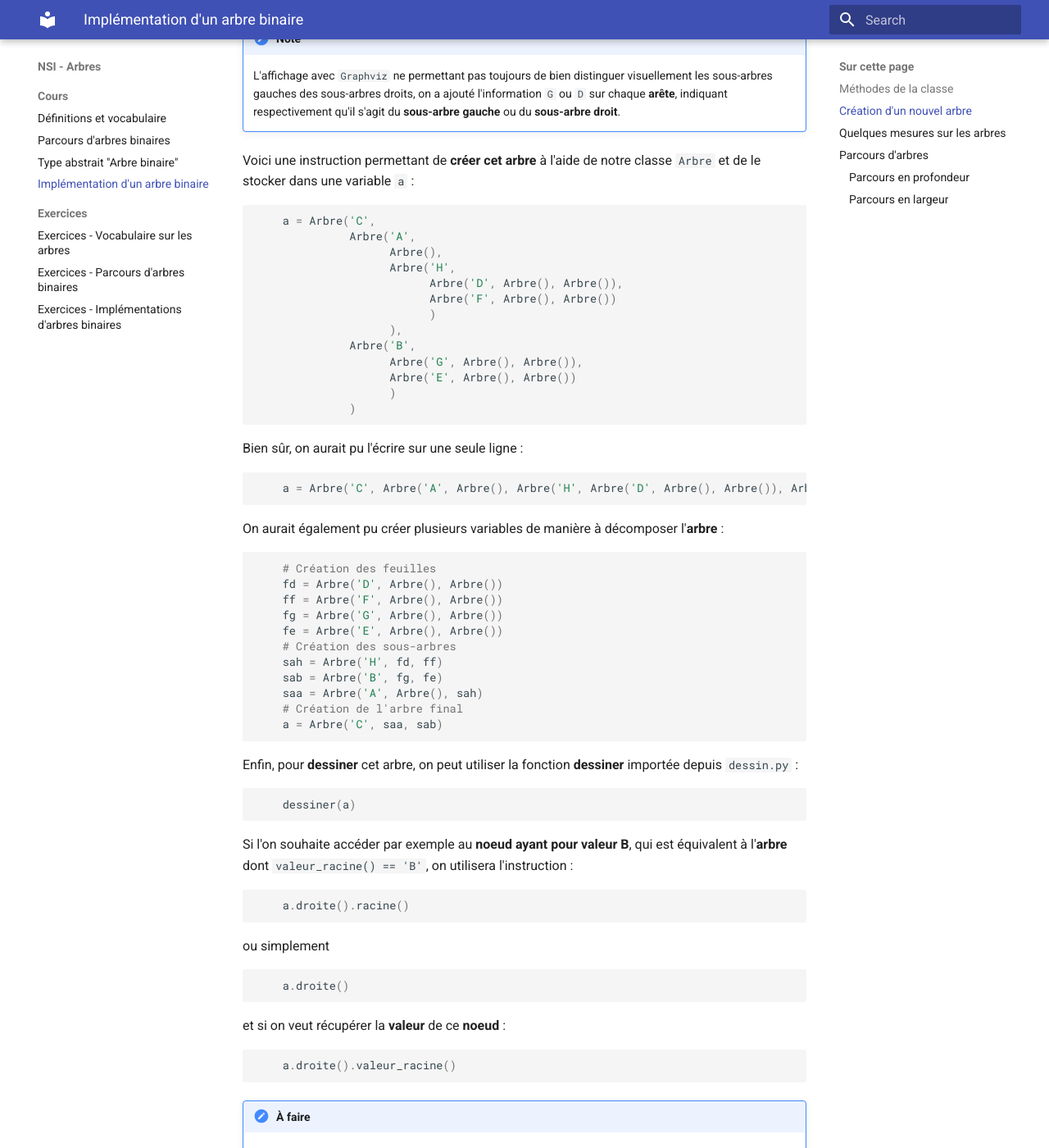
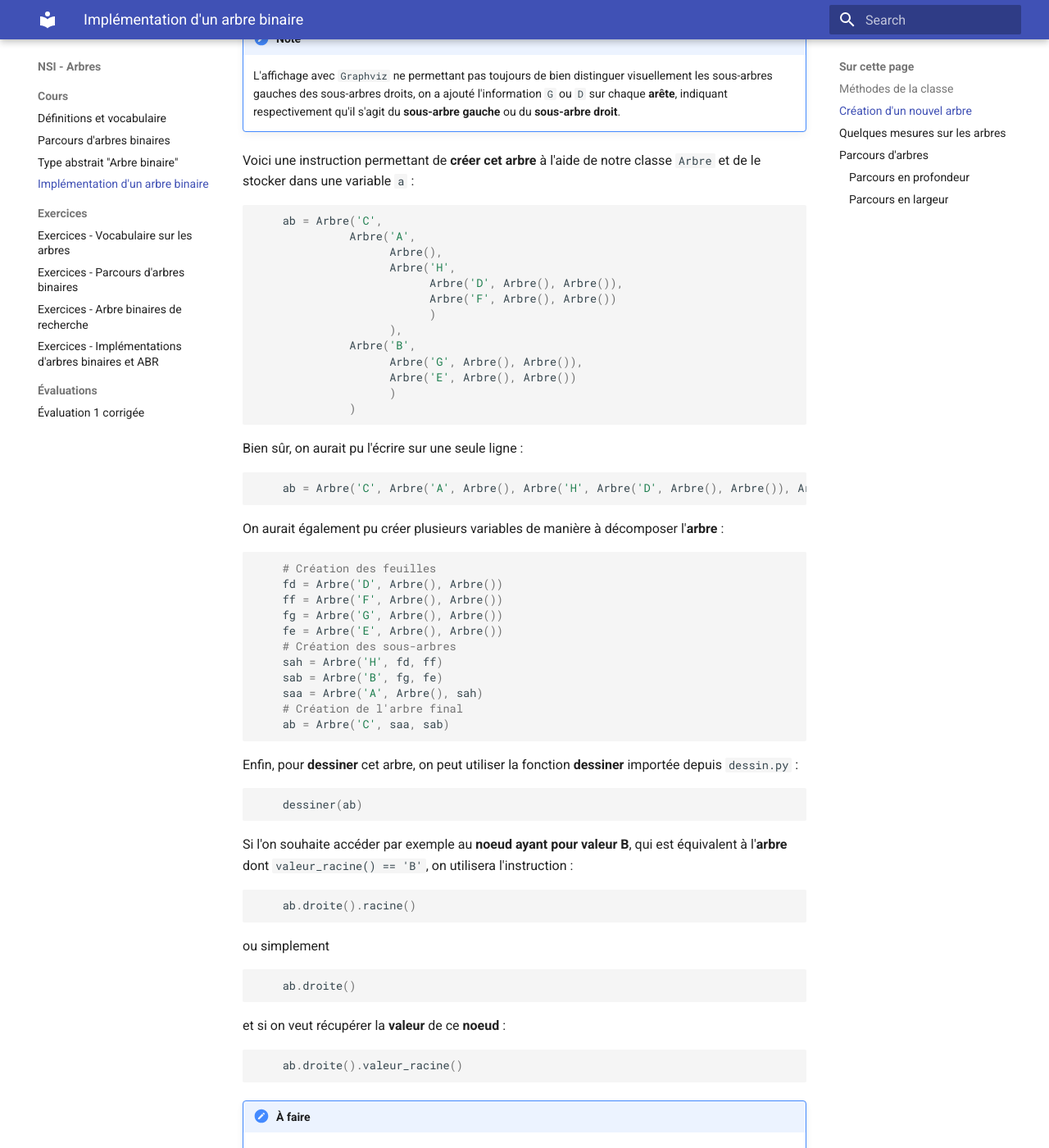
Before and after one commit to erwandemerville/nsi_arbres, an MkDocs documentation site: the page built from docs/implementation_arbres.md, in a window 1280 px wide and 1400 px high, scrolled down 2776 px. Shown: the whole window at 82% size. Built offline with MkDocs 1.6.1 and Material for MkDocs 9.7.7, drawn with Linux system fonts in a browser that asks for light colours.

Commit message:
MAJ site

````diff
--- a/docs/implementation_arbres.md
+++ b/docs/implementation_arbres.md
@@ -170,7 +170,7 @@
 Voici une instruction permettant de **créer cet arbre** à l'aide de notre classe `Arbre` et de le stocker dans une variable `a` :
 
 ```python
-    a = Arbre('C',
+    ab = Arbre('C',
               Arbre('A',
                     Arbre(),
                     Arbre('H',
@@ -188,7 +188,7 @@
 Bien sûr, on aurait pu l'écrire sur une seule ligne :
 
 ```python
-    a = Arbre('C', Arbre('A', Arbre(), Arbre('H', Arbre('D', Arbre(), Arbre()), Arbre('F', Arbre(), Arbre()))), Arbre('B', Arbre('G', Arbre(), Arbre()), Arbre('E', Arbre(), Arbre())))
+    ab = Arbre('C', Arbre('A', Arbre(), Arbre('H', Arbre('D', Arbre(), Arbre()), Arbre('F', Arbre(), Arbre()))), Arbre('B', Arbre('G', Arbre(), Arbre()), Arbre('E', Arbre(), Arbre())))
 ```
 
 On aurait également pu créer plusieurs variables de manière à décomposer l'**arbre** :
@@ -204,30 +204,30 @@
     sab = Arbre('B', fg, fe)
     saa = Arbre('A', Arbre(), sah)
     # Création de l'arbre final
-    a = Arbre('C', saa, sab)
+    ab = Arbre('C', saa, sab)
 ```
 
 Enfin, pour **dessiner** cet arbre, on peut utiliser la fonction **dessiner** importée depuis `dessin.py` :
 
 ```python
-	dessiner(a)
+	dessiner(ab)
 ```
 
 Si l'on souhaite accéder par exemple au **noeud ayant pour valeur B**, qui est équivalent à l'**arbre** dont `valeur_racine() == 'B'`, on utilisera l'instruction :
 
 ```python
-	a.droite().racine()
+	ab.droite().racine()
 ```
 ou simplement
 
 ```python
-	a.droite()
+	ab.droite()
 ```
 
 et si on veut récupérer la **valeur** de ce **noeud** :
 
 ```python
-	a.droite().valeur_racine()
+	ab.droite().valeur_racine()
 ```
 
 !!! note "À faire"
@@ -235,18 +235,18 @@
 
 ??? tip "Solution"
 	```python
-        a.gauche().droite().gauche().racine()
+        ab.gauche().droite().gauche().racine()
 	```
 	ou simplement
 
 	```python
-	    a.gauche().droite().gauche()
+	    ab.gauche().droite().gauche()
 	```
 
 	et pour récupérer la **valeur** qu'elle contient :
 
 	```python
-	    a.gauche().droite().gauche().valeur_racine()
+	    ab.gauche().droite().gauche().valeur_racine()
 	```
 
 ## Quelques mesures sur les arbres
@@ -288,42 +288,41 @@
 
 ??? tip "Solutions"
 	```python
-    def taille(a: Arbre) -> int:
+    def taille(ab: Arbre) -> int:
     ''' Renvoie la taille d'un arbre. '''
 
-    if a.est_vide():
+    if ab.est_vide():
         return 0
     else:
-        return 1 + taille(a.gauche()) + taille(a.droite())
+        return 1 + taille(ab.gauche()) + taille(ab.droite())
 
+	def hauteur(ab: Arbre) -> int:
+    ''' Renvoie la hauteur d'un arbre. '''
 
-    def hauteur(a: Arbre) -> int:
-        ''' Renvoie la hauteur d'un arbre. '''
-
-        if a.est_vide():
+        if ab.est_vide():
             return -1
         else:
-            return 1 + max(hauteur(a.gauche()), hauteur(a.droite()))
+            return 1 + max(hauteur(ab.gauche()), hauteur(ab.droite()))
 
-    def nb_feuilles(a: Arbre) -> int:
+    def nb_feuilles(ab: Arbre) -> int:
         ''' Renvoie le nombre de feuilles que contient un arbre binaire. '''
 
-        if a.est_vide():
+        if ab.est_vide():
             return 0
-        elif a.est_feuille():
+        elif ab.est_feuille():
             return 1
         else:
-            return nb_feuilles(a.gauche()) + nb_feuilles(a.droite())
+            return nb_feuilles(ab.gauche()) + nb_feuilles(ab.droite())
 
-    def est_present(a: Arbre, el: int|str) -> bool:
+    def est_present(ab: Arbre, el: int|str) -> bool:
         ''' Renvoie True si un noeud contenant l'élément el est présent dans l'arbre, False sinon. '''
 
-        if a.est_vide():
+        if ab.est_vide():
             return False
-        elif a.valeur_racine() == el:
+        elif ab.valeur_racine() == el:
             return True
         else:
-            return est_present(a.gauche()) or est_present(a.droite())
+            return est_present(ab.gauche()) or est_present(ab.droite())
     ```
 
 ## Parcours d'arbres
--- a/mkdocs.yml
+++ b/mkdocs.yml
@@ -13,7 +13,10 @@
   - Exercices:
     - Exercices - Vocabulaire sur les arbres: exercices_vocabulaire.md
     - Exercices - Parcours d'arbres binaires: exercices_parcours.md
-    - Exercices - Implémentations d'arbres binaires: implementations_arbres.md
+    - Exercices - Arbre binaires de recherche: exercices_abr.md
+    - Exercices - Implémentations d'arbres binaires et ABR: implementations_arbres.md
+  - Évaluations:
+    - Évaluation 1 corrigée: evaluation_correction.pdf
 
 markdown_extensions:
   - pymdownx.arithmatex:
````
Also changed, not shown: docs/exercices_abr.md (added, +20 -0 lines), docs/src/arbre_binaire.py (+8 -8 lines), docs/images/exo_abr_comparer.png (added), 1 other file.
